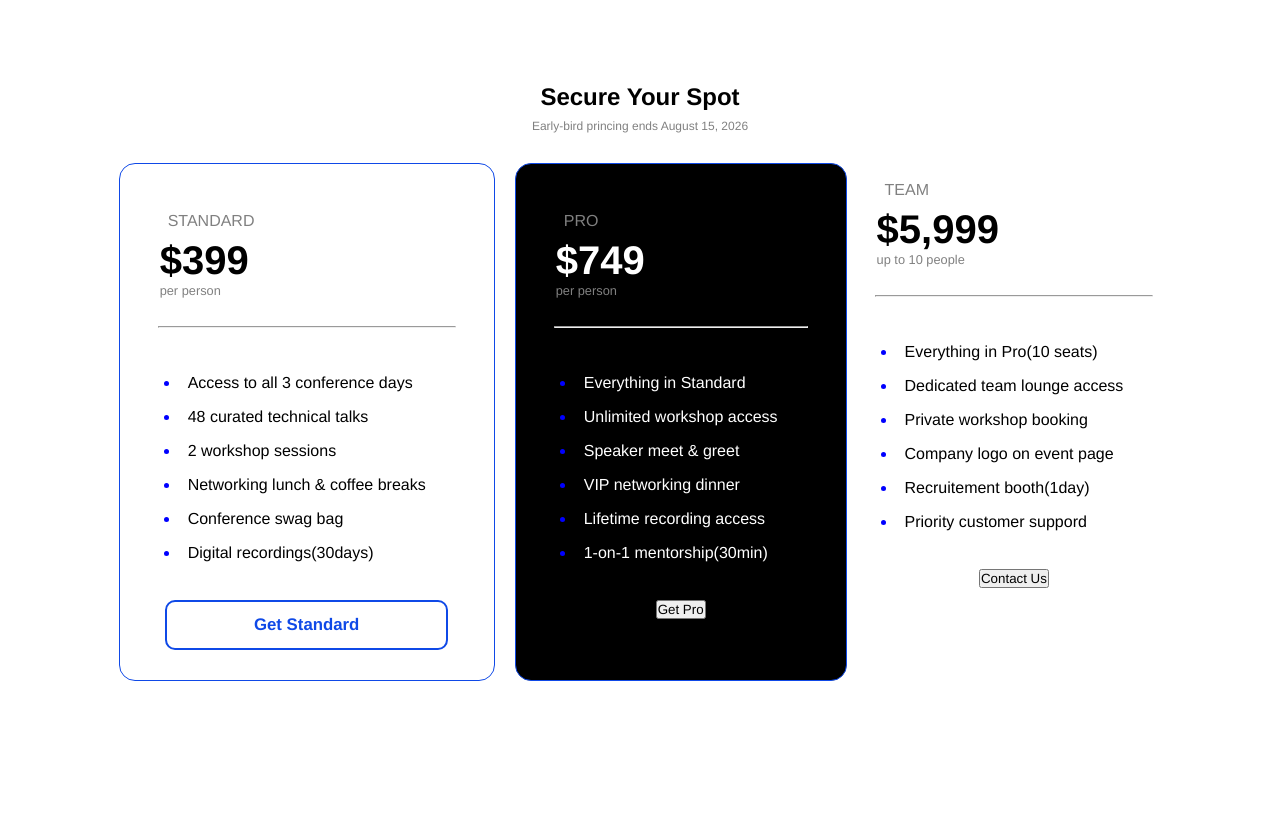
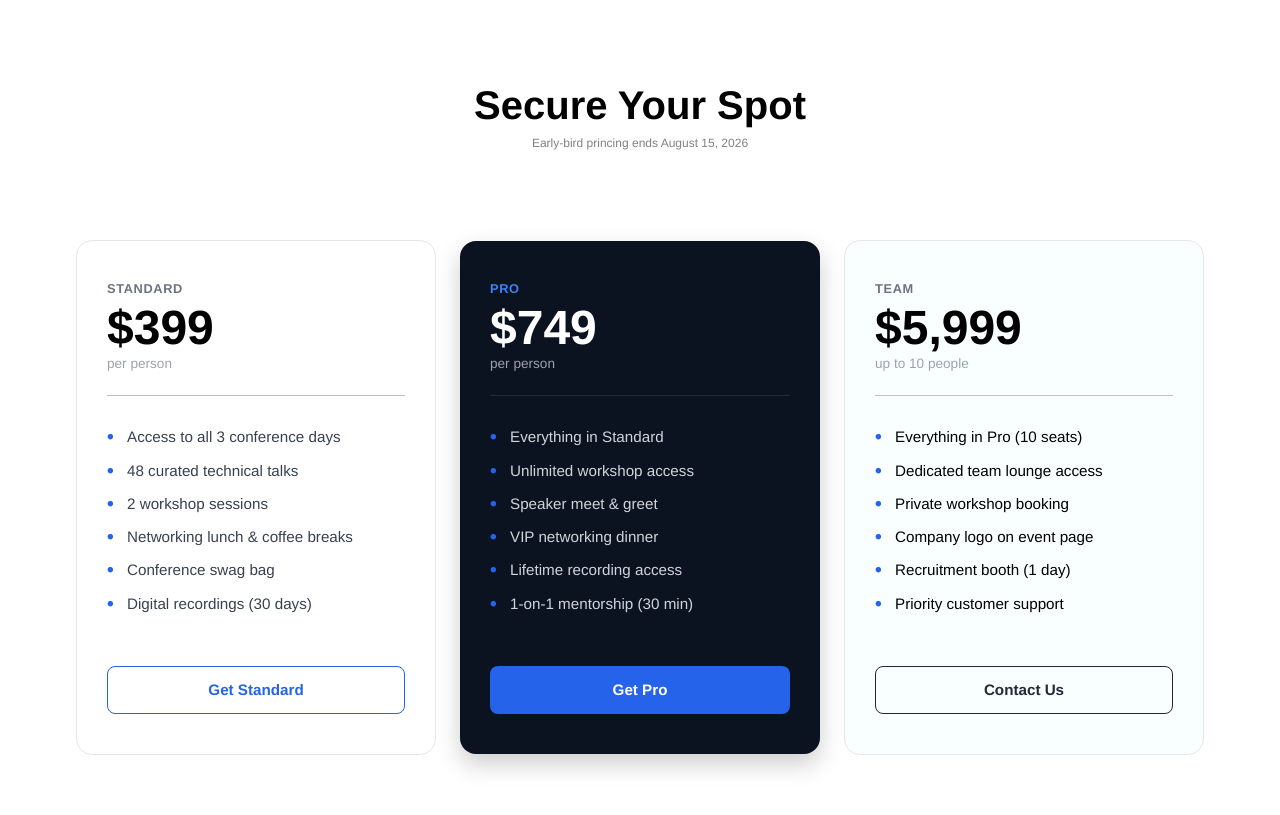
Before and after one commit to mashukurmanilk/B14-A01-Sol, a plain HTML site: page index.html in a window 1280 px wide. Shown: the part 1904-2719 px from the top of the page. Before the commit the page ends 2585 px from the top, so only its background shows below. Drawn offline with nearby package versions, Linux system fonts and the light colour scheme.

Commit message:
improved the card section and fixed the banner

```diff
--- a/index.html
+++ b/index.html
@@ -25,16 +25,13 @@
 
 
     <section class="hero">
-        <img class="hero-image" src="./assets/banner.jpg" alt="DevConf Hero Image">
         <div class="hero-info">
             <h1>Code. <em>Connect</em>. Create</h1>
-            <p>Join, 4,000+ engineers, founders, and builders at the premiuer
-                developer <br>conference of 2026. Three days of cutting-edge talks, hands-on workshops,<br> and
-                meaningful connections.
+            <p>Join, 4,000+ engineers, founders, and builders at the premier<br>
+            developer conference of 2026. Three days of cutting-edge talks, hands-on workshops,<br>
+            and meaningful connections.
             </p>
-
             <button class="hero-register-button">Register Now</button>
-
         </div>
     </section>
     <section class="speakers-section">
@@ -83,77 +80,67 @@
     <section class="price">
         <h1>Secure Your Spot</h1>
         <p class="offer">Early-bird princing ends August 15, 2026</p>
-        <div class="price-card">
-            <div class="normal">
-                <div class="price-info">
-                    <p class="plan">standard</p>
-                    <p class="cost">$399</p>
-                    <p class="per-person">per person</p>
+        <section class="pricing-section">
+            <div class="price-grid">
+
+                <!-- Standard Card -->
+                <div class="price-card light-card">
+                <div class="price-header">
+                    <p class="plan-label">STANDARD</p>
+                    <h2 class="amount">$399</h2>
+                    <p class="sub-label">per person</p>
                 </div>
-                <div class="underline"><hr></div>
-                <div class="facility">
-                    <ul>
+                <hr class="divider">
+                <ul class="features">
                     <li>Access to all 3 conference days</li>
                     <li>48 curated technical talks</li>
                     <li>2 workshop sessions</li>
                     <li>Networking lunch & coffee breaks</li>
                     <li>Conference swag bag</li>
-                        <li>Digital recordings(30days)</li>
+                    <li>Digital recordings (30 days)</li>
                 </ul>
+                <button class="btn normal-button">Get Standard</button>
                 </div>
-                <div class="button-wrapper">
-                    <button class="normal-button">
-                        Get Standard
-                    </button>
+
+                <!-- Pro Card -->
+                <div class="price-card dark-card">
+                <div class="price-header">
+                    <p class="plan-label color-blue">PRO</p>
+                    <h2 class="amount">$749</h2>
+                    <p class="sub-label">per person</p>
                 </div>
-            </div>
-            <div class="special">
-                <div class="price-info">
-                    <p class="plan">pro</p>
-                    <p class="cost">$749</p>
-                    <p class="per-person">per person</p>
-                </div>
-                <div class="underline"><hr></div>
-                <div class="facility">
-                    <ul>
+                <hr class="divider">
+                <ul class="features">
                     <li>Everything in Standard</li>
                     <li>Unlimited workshop access</li>
                     <li>Speaker meet & greet</li>
                     <li>VIP networking dinner</li>
                     <li>Lifetime recording access</li>
-                        <li>1-on-1 mentorship(30min)</li>
+                    <li>1-on-1 mentorship (30 min)</li>
                 </ul>
+                <button class="btn pro-button">Get Pro</button>
                 </div>
-                <div class="button-wrapper">
-                    <button class="special-button">
-                        Get Pro
-                    </button>
+
+                <!-- Team Card -->
+                <div class="price-card grey-card">
+                <div class="price-header">
+                    <p class="plan-label">TEAM</p>
+                    <h2 class="amount">$5,999</h2>
+                    <p class="sub-label">up to 10 people</p>
                 </div>
-            </div>
-            <div class="team">
-                <div class="price-info">
-                    <p class="plan">team</p>
-                    <p class="cost">$5,999</p>
-                    <p class="per-person">up to 10 people</p>
-                </div>
-                <div class="underline"><hr></div>
-                <div class="facility">
-                    <ul>
-                        <li>Everything in Pro(10 seats)</li>
+                <hr class="divider">
+                <ul class="features">
+                    <li>Everything in Pro (10 seats)</li>
                     <li>Dedicated team lounge access</li>
                     <li>Private workshop booking</li>
                     <li>Company logo on event page</li>
-                        <li>Recruitement booth(1day)</li>
-                        <li>Priority customer suppord</li>
+                    <li>Recruitment booth (1 day)</li>
+                    <li>Priority customer support</li>
                 </ul>
-                </div>
-                <div class="button-wrapper">
-                    <button class="team-button">
-                        Contact Us
-                    </button>
-                </div>
+                <button class="btn team-button">Contact Us</button>
                 </div>
             </div>
         </section>
+    </section>
 </body>
 </html>
--- a/styles.css
+++ b/styles.css
@@ -48,63 +48,64 @@ nav{
 .register-button{
     margin-right: 40px;
 }
-.hero{
+
+.hero {
     position: relative;
+    height: 100vh;
+    width: 100%;
+    min-height: 600px;
+
+    /* background: radial-gradient(circle at center, rgba(0, 0, 0, 0.4) 0%, rgba(0, 0, 0, 0.85) 80%),
+                url('./assets/banner.jpg') no-repeat center center; */
+
+    background: radial-gradient(circle at right top, rgba(0, 0, 0, 0.4) 0%, rgba(0, 0, 0, 0.85) 80%),
+                url('./assets/banner.jpg') no-repeat center center;
+
+    background-size: cover;
 }
-.hero-info{
+
+
+.hero-info {
     color: white;
     position: absolute;
-    /* top:30%;
-    left: 50%;
-    transform: translate(-50%, -50%); */
-    inset:0;
-    display:flex;
-    flex-direction:column;
-    justify-content:center;
-    align-items:center;
-    text-align:center;
-    transform: translateY(-12%);
+    inset: 0;
+    display: flex;
+    flex-direction: column;
+    justify-content: center;
+    align-items: center;
+    text-align: center;
+    padding: 20px;
+    transform: translateY(-70px)
 }
 
-.hero-image{
-    height: 100vh;
-    width: 100%;
-    padding:0%;
-    margin:0%;
-    min-height: 600px;
-    border: none;
-    object-fit: cover;
-    display:block;
-}
 
-.hero-info h1{
+.hero-info h1 {
     font-family: 'Arimo', sans-serif;
     font-size: 60px;
     font-weight: 700;
-    margin-bottom:15px;
-    margin-block-end:0%;
+    margin-bottom: 20px;
 }
 
-.hero-info p{
+.hero-info p {
     font-family: 'Arimo', sans-serif;
-    font-size: 15px;
+    font-size: 16px;
     font-weight: 400;
-    padding:0%;
-    margin-bottom:35px;
-    /* margin-block-end:0%; */
-    border: none;
+    line-height: 1.5;
+    color: #e5e7eb;
 }
 
-
-
-.hero-register-button{
+.hero-register-button {
+    background-color: #1D4ED8;
+    border: none;
+    color: white;
     height: 50px;
     width: 180px;
     font-size: 16px;
-    /* transform: translateY(90%); */
-    /* margin-top: 420px; */
+    font-weight: 700;
+    border-radius: 10px;
+    margin-top: 80px;
+    transform: translateY(180px);
 }
-
 .speakers-section h1{
     font-family: system-ui, -apple-system, BlinkMacSystemFont, 'Segoe UI', Roboto, Oxygen, Ubuntu, Cantarell, 'Open Sans', 'Helvetica Neue', sans-serif;
     font-size: 40px;
@@ -168,9 +169,9 @@ nav{
 
 .price h1{
     font-family: 'Arimo', sans-serif;
+    font-size:2.5rem;
     font-weight: 900;
     display:flex;
-    flex-direction: center;
     justify-content: center;
     text-align: center;
     align-items: center;
@@ -185,75 +186,154 @@ nav{
     margin-bottom: 30px;
 }
 
-.price-card{
-    display: flex;
-    flex-direction: row;
-    justify-content:center;
-    gap:20px;
+
+.pricing-section {
+  padding: 60px 20px;
+  max-width: 1200px;
+  margin: 0 auto;
+  font-family: -apple-system, BlinkMacSystemFont, "Segoe UI", Roboto, sans-serif;
 }
 
-.normal{
-    background-color: white;
-    border:1px solid #0f49e7;
-    padding:30px;
-    border-radius: 16px;
-}
-.price-info{
-    padding: 10px 10px 20px;
+
+.price-grid {
+  display: flex;
+  flex-direction: row;
+  justify-content: center;
+  align-items: center;
+  gap: 24px;
 }
 
-.underline{
-    color:grey;
-    padding:8px;
+.price-card {
+  flex: 1;
+  max-width: 360px;
+  min-width: 280px;
+  padding: 40px 30px;
+  border-radius: 16px;
+  display: flex;
+  flex-direction: column;
 }
 
-.facility{
-    padding: 30px;
+
+.light-card {
+  background-color: #ffffff;
+  border: 1px solid #e5e7eb;
 }
 
-ul li::marker {
-  color: blue;
+
+.dark-card {
+  background-color: #0b1320;
+  color: #000000;
+  box-shadow: 0 10px 25px rgba(0, 0, 0, 0.2);
 }
 
-li{
-    padding:8px;
+.grey-card{
+    background-color: #f9ffff;
+    border:1px solid #e5e7eb;
 }
 
-.button-wrapper{
-    display:flex;
-    justify-content: center;
-    align-items: center;
-    text-align: center;
-}
-.normal-button{
-    background-color: white;
-    color:#0f49e7;
-    border: 2px solid #0f49e7;
-    border-radius: 10px;
-    height: 50px;
-    width:90%;
-    font-weight:700;
-    font-size:1.05rem;
-}
-.plan{
-    text-transform: uppercase;
-    padding:8px;
-    color:grey;
+.price-header {
+  margin-bottom: 24px;
 }
 
-.cost{
-    font-size: 2.5rem;
-    font-weight: 800;
-}
-.per-person{
-    color:grey;
-    font-size:.8rem;
+.plan-label {
+  font-size: 0.8rem;
+  font-weight: 700;
+  text-transform: uppercase;
+  color: #6b7280;
+  letter-spacing: 0.05em;
+  margin-bottom: 8px;
 }
 
-.special{
-    background-color: black;
-    color:white;
-    border:1px solid #0f49e7;
-    padding:30px;
-    border-radius: 16px;
+.color-blue {
+  color: #3b82f6;
 }
+
+.amount {
+  font-size: 3rem;
+  font-weight: 800;
+  margin-bottom: 4px;
+  line-height: 1;
+}
+
+.dark-card .amount {
+  color: #ffffff;
+}
+
+.sub-label {
+  font-size: 0.85rem;
+  color: #9ca3af;
+}
+
+
+.divider {
+  border: 0;
+  height: 1px;
+  background-color: #c1c1c2;
+  margin-bottom: 30px;
+}
+
+.dark-card .divider {
+  background-color: #1f2937;
+}
+
+.features {
+  list-style: none;
+  padding: 0;
+  margin: 0 0 40px 0;
+  flex-grow: 1;
+}
+
+.features li {
+  position: relative;
+  padding-left: 20px;
+  font-size: 0.95rem;
+  margin-bottom: 12px;
+  line-height: 1.4;
+}
+
+.light-card .features li {
+  color: #374151;
+}
+
+.dark-card .features li {
+  color: #d1d5db;
+}
+
+
+.features li::before {
+  content: "•";
+  color: #2563eb;
+  font-weight: bold;
+  font-size: 1.2rem;
+  position: absolute;
+  left: 0;
+  top: -2px;
+}
+
+.btn {
+  width: 100%;
+  height: 48px;
+  border-radius: 8px;
+  font-weight: 600;
+  font-size: 0.95rem;
+}
+
+
+.normal-button {
+  background-color: transparent;
+  border: 1px solid #2563eb;
+  color: #2563eb;
+}
+
+
+.pro-button {
+  background-color: #2563eb;
+  border: none;
+  color: #ffffff;
+}
+
+.team-button {
+  background-color: transparent;
+  border: 1px solid #1f2937;
+  color: #1f2937;
+}
```
Lines whose indentation alone changed are shown as unchanged.
